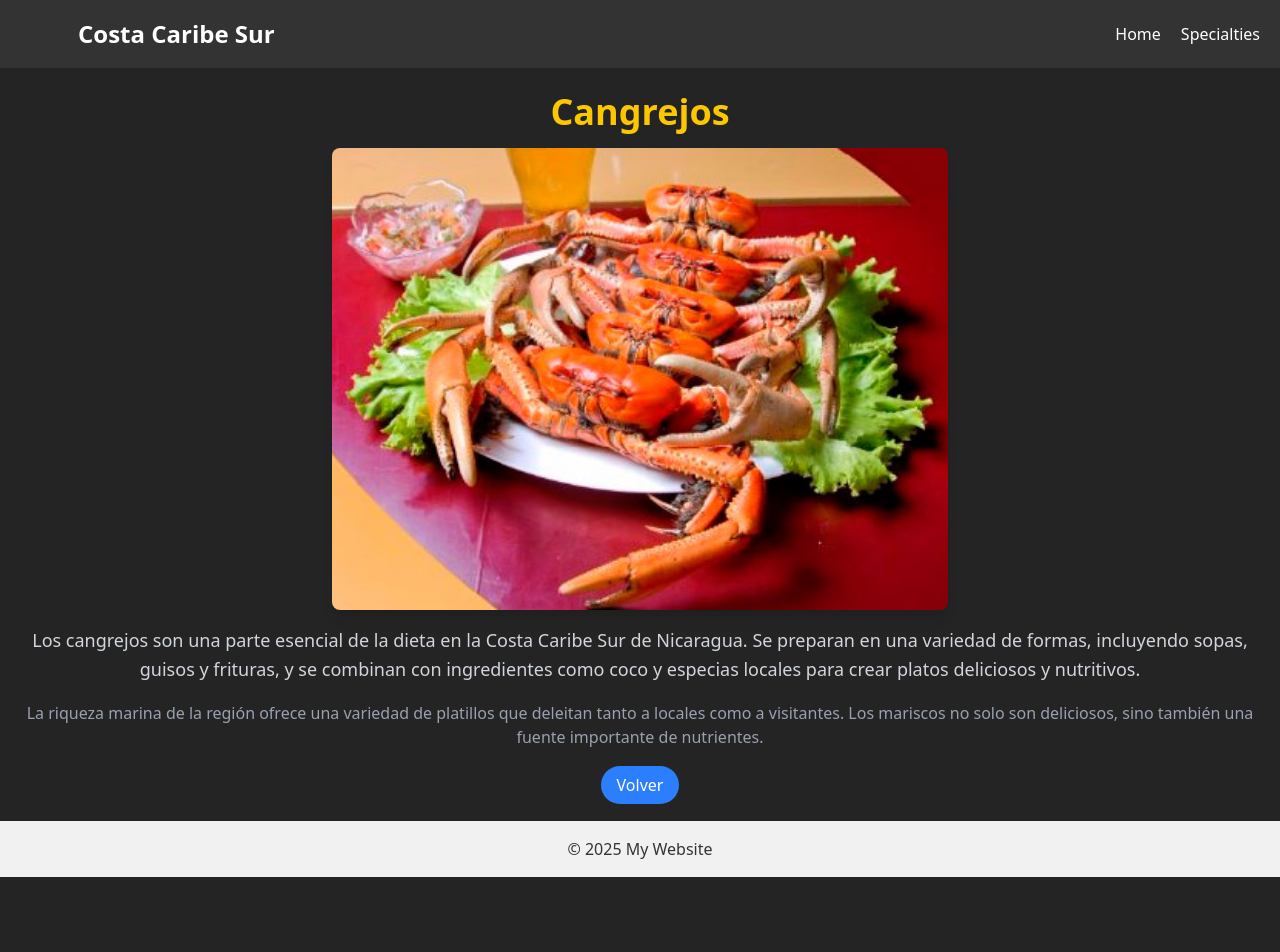
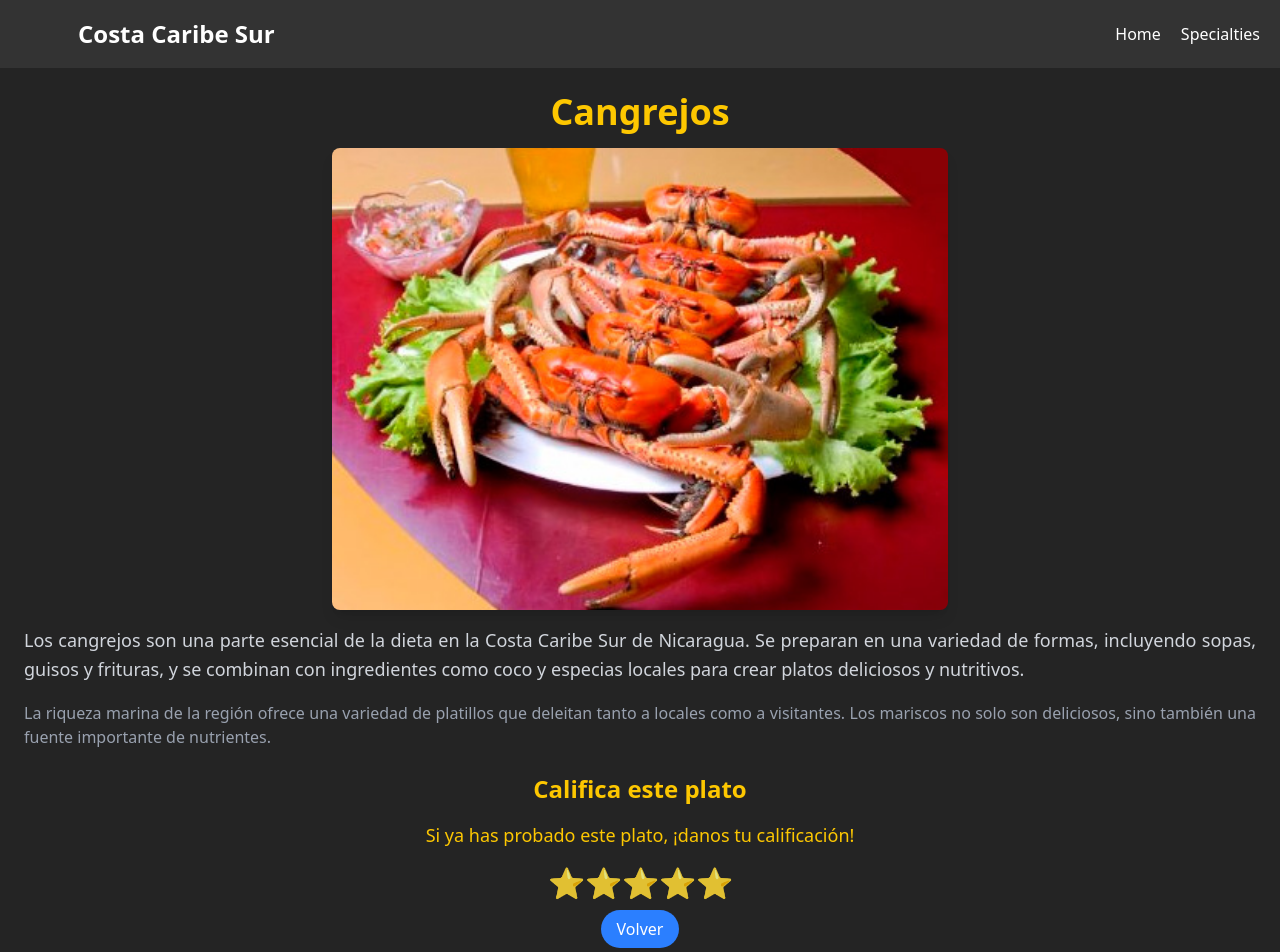
Before and after one commit to michellsomarriba/UAM-orgullo-patrio, a React (Vite) app: page /cangrejos in a window 1280 px wide. Shown: the top 952 px of the page. Before the commit the page ends 877 px from the top, so only its background shows below. Built offline with nearby package versions, Linux system fonts and the light colour scheme; grey boxes are pictures that could not be loaded.

Commit message:
Add rating sections and justify text in culinary pages

```diff
--- a/src/pages/Cangrejos.tsx
+++ b/src/pages/Cangrejos.tsx
@@ -9,17 +9,34 @@ export default function Cangrejos() {
         alt="Cangrejos"
         className="w-1/2 h-auto mb-4 rounded-lg shadow-lg mx-auto"
       />
-      <p className="text-lg leading-relaxed text-gray-300 mb-4">
+      <p className="text-lg leading-relaxed text-gray-300 mb-4 text-justify">
         Los cangrejos son una parte esencial de la dieta en la Costa Caribe Sur
         de Nicaragua. Se preparan en una variedad de formas, incluyendo sopas,
         guisos y frituras, y se combinan con ingredientes como coco y especias
         locales para crear platos deliciosos y nutritivos.
       </p>
-      <p className="text-base text-gray-400 mb-6">
+      <p className="text-base text-gray-400 mb-6 text-justify">
         La riqueza marina de la región ofrece una variedad de platillos que
         deleitan tanto a locales como a visitantes. Los mariscos no solo son
         deliciosos, sino también una fuente importante de nutrientes.
       </p>
+      {/* Rating section */}
+      <h2 className="text-2xl font-semibold text-yellow-400 mb-4">
+        Califica este plato
+      </h2>
+      <p className="text-lg text-yellow-400 mb-4">
+        Si ya has probado este plato, ¡danos tu calificación!
+      </p>
+      <div className="flex justify-center mb-4">
+        {[...Array(5)].map((_, i) => (
+          <span
+            key={i}
+            className="text-3xl cursor-pointer hover:text-yellow-500"
+          >
+            ⭐
+          </span>
+        ))}
+      </div>
       <Link
         to="/specialties"
         className="bg-blue-500 text-white py-2 px-4 rounded-full transition duration-300 ease-in-out transform hover:scale-105 hover:bg-blue-600 hover:shadow-xl"
--- a/src/pages/Caracoles.tsx
+++ b/src/pages/Caracoles.tsx
@@ -9,12 +9,29 @@ export default function Caracoles() {
         alt="Caracoles"
         className="w-1/2 h-auto mb-4 rounded-lg shadow-lg mx-auto"
       />
-      <p className="text-lg leading-relaxed text-gray-300 mb-4">
+      <p className="text-lg leading-relaxed text-gray-300 mb-4 text-justify">
         Los caracoles son una delicia culinaria en la Costa Caribe Sur de
         Nicaragua. Se preparan en una variedad de platos, incluyendo sopas y
         guisos, y se sazonan con especias locales y leche de coco para resaltar
         su sabor único.
       </p>
+      {/* Rating section */}
+      <h2 className="text-2xl font-semibold text-yellow-400 mb-4">
+        Califica este plato
+      </h2>
+      <p className="text-lg text-yellow-400 mb-4">
+        Si ya has probado este plato, ¡danos tu calificación!
+      </p>
+      <div className="flex justify-center mb-4">
+        {[...Array(5)].map((_, i) => (
+          <span
+            key={i}
+            className="text-3xl cursor-pointer hover:text-yellow-500"
+          >
+            ⭐
+          </span>
+        ))}
+      </div>
       <Link
         to="/specialties"
         className="bg-blue-500 text-white py-2 px-4 rounded-full transition duration-300 ease-in-out transform hover:scale-105 hover:bg-blue-600 hover:shadow-xl"
--- a/src/pages/Home.tsx
+++ b/src/pages/Home.tsx
@@ -5,7 +5,7 @@ export default function Home() {
         <h1 className="text-4xl font-bold text-center text-gray-800 mb-4">
           Platos de la Costa Caribe Sur
         </h1>
-        <p className="text-lg text-gray-700 leading-relaxed mb-6">
+        <p className="text-lg text-gray-700 leading-relaxed mb-6 text-justify">
           La gastronomía de la Costa Caribe Sur de Nicaragua es rica en sabores
           del mar y productos locales. Esta región es conocida por su diversidad
           cultural y su cocina refleja una mezcla de influencias indígenas,
@@ -16,7 +16,7 @@ export default function Home() {
           cuenta una historia y ofrece una experiencia única de los sabores del
           Caribe Sur.
         </p>
-        <p className="text-lg text-gray-700 leading-relaxed mb-6">
+        <p className="text-lg text-gray-700 leading-relaxed mb-6 text-justify">
           Los mariscos frescos son una delicia que no te puedes perder,
           preparados con ingredientes locales y técnicas tradicionales que
           resaltan su sabor natural. Los caracoles, por otro lado, son un manjar
@@ -24,7 +24,7 @@ export default function Home() {
           guisos. Los cangrejos, con su carne jugosa y dulce, son otro plato
           emblemático de la región.
         </p>
-        <p className="text-lg text-gray-700 leading-relaxed mb-6">
+        <p className="text-lg text-gray-700 leading-relaxed mb-6 text-justify">
           El Rondón es quizás el plato más representativo de la Costa Caribe
           Sur. Este guiso combina pescado, mariscos, leche de coco, y una
           variedad de tubérculos como yuca y plátano, creando un plato rico y
@@ -33,26 +33,7 @@ export default function Home() {
           cualquier comida, mientras que el patí, con su relleno especiado, es
           una muestra de la influencia africana en la cocina local.
         </p>
-        <h2 className="text-2xl font-semibold text-gray-800 mb-4">
-          Califica los platos
-        </h2>
-        <p className="text-lg text-gray-700 mb-4">
-          Si ya has probado estos platos, ¡danos tu calificación!
-        </p>
-        <select
-          id="calificacion"
-          className="block w-full p-2 border border-gray-300 rounded mb-4"
-        >
-          <option value="1">⭐</option>
-          <option value="2">⭐⭐</option>
-          <option value="3">⭐⭐⭐</option>
-          <option value="4">⭐⭐⭐⭐</option>
-          <option value="5">⭐⭐⭐⭐⭐</option>
-        </select>
-        <button className="w-full bg-yellow-500 text-white p-2 rounded hover:bg-yellow-600">
-          Enviar
-        </button>
-        <p id="resultado" className="text-lg text-gray-700 mt-4"></p>
+        {/* Removed rating section */}
       </div>
     </>
   );
--- a/src/pages/Mariscos.tsx
+++ b/src/pages/Mariscos.tsx
@@ -9,7 +9,7 @@ function Mariscos() {
         alt="Mariscos"
         className="w-1/2 h-auto mb-4 rounded-lg shadow-lg mx-auto"
       />
-      <p className="text-lg leading-relaxed text-gray-300 mb-4">
+      <p className="text-lg leading-relaxed text-gray-300 mb-4 text-justify">
         Los mariscos de la Costa Caribe Sur de Nicaragua son frescos y
         deliciosos. Esta región es conocida por su abundancia en mariscos como
         camarones, langostas, cangrejos y una variedad de pescados. Los
@@ -18,7 +18,23 @@ function Mariscos() {
         gastronomía nicaragüense y se utilizan en una variedad de platos
         tradicionales que reflejan la rica herencia cultural de la región.
       </p>
-      {/* Add more content about Mariscos here */}
+      {/* Rating section */}
+      <h2 className="text-2xl font-semibold text-yellow-400 mb-4">
+        Califica este plato
+      </h2>
+      <p className="text-lg text-yellow-400 mb-4">
+        Si ya has probado este plato, ¡danos tu calificación!
+      </p>
+      <div className="flex justify-center mb-4">
+        {[...Array(5)].map((_, i) => (
+          <span
+            key={i}
+            className="text-3xl cursor-pointer hover:text-yellow-500"
+          >
+            ⭐
+          </span>
+        ))}
+      </div>
       <Link
         to="/specialties"
         className="bg-blue-500 text-white py-2 px-4 rounded-full transition duration-300 ease-in-out transform hover:scale-105 hover:bg-blue-600 hover:shadow-xl"
--- a/src/pages/PanDeCoco.tsx
+++ b/src/pages/PanDeCoco.tsx
@@ -9,12 +9,29 @@ export default function PanDeCoco() {
         alt="Pan de Coco"
         className="w-1/2 h-auto mb-4 rounded-lg shadow-lg mx-auto"
       />
-      <p className="text-lg leading-relaxed text-gray-300 mb-4">
+      <p className="text-lg leading-relaxed text-gray-300 mb-4 text-justify">
         El Pan de Coco es un pan dulce tradicional de la Costa Caribe Sur de
         Nicaragua, hecho con harina de trigo y leche de coco. Este pan es
         perfecto para acompañar cualquier comida o disfrutar como un delicioso
         bocadillo.
       </p>
+      {/* Rating section */}
+      <h2 className="text-2xl font-semibold text-yellow-400 mb-4">
+        Califica este plato
+      </h2>
+      <p className="text-lg text-yellow-400 mb-4">
+        Si ya has probado este plato, ¡danos tu calificación!
+      </p>
+      <div className="flex justify-center mb-4">
+        {[...Array(5)].map((_, i) => (
+          <span
+            key={i}
+            className="text-3xl cursor-pointer hover:text-yellow-500"
+          >
+            ⭐
+          </span>
+        ))}
+      </div>
       <Link
         to="/specialties"
         className="bg-blue-500 text-white py-2 px-4 rounded-full transition duration-300 ease-in-out transform hover:scale-105 hover:bg-blue-600 hover:shadow-xl"
--- a/src/pages/Pati.tsx
+++ b/src/pages/Pati.tsx
@@ -9,12 +9,29 @@ export default function Pati() {
         alt="Pati"
         className="w-1/2 h-auto mb-4 rounded-lg shadow-lg mx-auto"
       />
-      <p className="text-lg leading-relaxed text-gray-300 mb-4">
+      <p className="text-lg leading-relaxed text-gray-300 mb-4 text-justify">
         El Pati es una empanada típica de la Costa Caribe Sur de Nicaragua,
         rellena de carne sazonada con una mezcla de especias locales. Este
         delicioso bocadillo es una muestra de la influencia afrocaribeña en la
         gastronomía de la región.
       </p>
+      {/* Rating section */}
+      <h2 className="text-2xl font-semibold text-yellow-400 mb-4">
+        Califica este plato
+      </h2>
+      <p className="text-lg text-yellow-400 mb-4">
+        Si ya has probado este plato, ¡danos tu calificación!
+      </p>
+      <div className="flex justify-center mb-4">
+        {[...Array(5)].map((_, i) => (
+          <span
+            key={i}
+            className="text-3xl cursor-pointer hover:text-yellow-500"
+          >
+            ⭐
+          </span>
+        ))}
+      </div>
       <Link
         to="/specialties"
         className="bg-blue-500 text-white py-2 px-4 rounded-full transition duration-300 ease-in-out transform hover:scale-105 hover:bg-blue-600 hover:shadow-xl"
--- a/src/pages/Rondon.tsx
+++ b/src/pages/Rondon.tsx
@@ -9,13 +9,30 @@ export default function Rondon() {
         alt="Rondon"
         className="w-1/2 h-auto mb-4 rounded-lg shadow-lg mx-auto"
       />
-      <p className="text-lg leading-relaxed text-gray-300 mb-4">
+      <p className="text-lg leading-relaxed text-gray-300 mb-4 text-justify">
         El Rondon es un plato tradicional de la Costa Caribe Sur de Nicaragua,
         preparado con mariscos frescos como camarones y langostas, junto con
         tubérculos, plátanos y leche de coco. Este guiso es una muestra de la
         rica herencia culinaria de la región, combinando sabores únicos y
         especias locales.
       </p>
+      {/* Rating section */}
+      <h2 className="text-2xl font-semibold text-yellow-400 mb-4">
+        Califica este plato
+      </h2>
+      <p className="text-lg text-yellow-400 mb-4">
+        Si ya has probado este plato, ¡danos tu calificación!
+      </p>
+      <div className="flex justify-center mb-4">
+        {[...Array(5)].map((_, i) => (
+          <span
+            key={i}
+            className="text-3xl cursor-pointer hover:text-yellow-500"
+          >
+            ⭐
+          </span>
+        ))}
+      </div>
       <Link
         to="/specialties"
         className="bg-blue-500 text-white py-2 px-4 rounded-full transition duration-300 ease-in-out transform hover:scale-105 hover:bg-blue-600 hover:shadow-xl"
```
